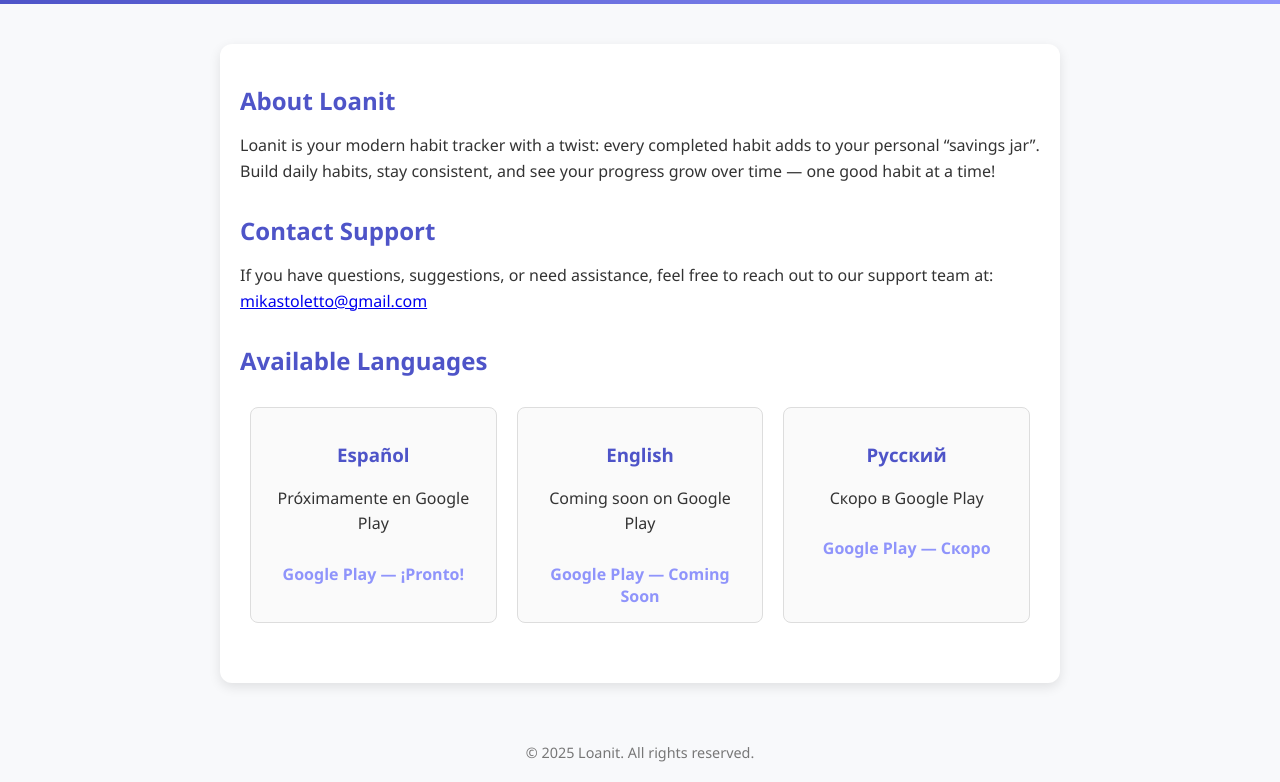
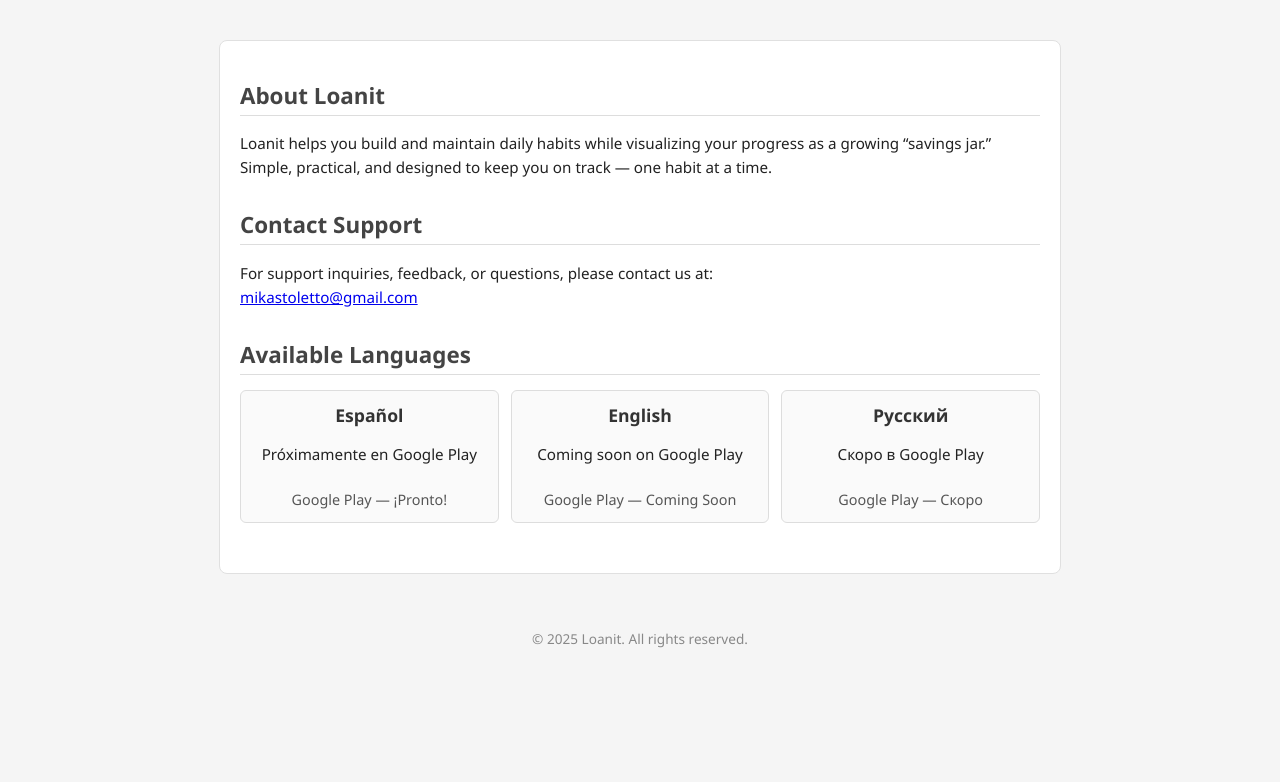
Before and after one commit to mikastoletto/habitchain, a plain HTML site: page index.html in a window 1280 px wide. Shown: the part 79-861 px from the top of the page. After the commit the page ends 800 px from the top, so only its background shows below. Drawn offline with Linux system fonts and the light colour scheme.

Commit message:
Update index.html

```diff
--- a/index.html
+++ b/index.html
@@ -8,67 +8,75 @@
     body {
         margin: 0;
         font-family: 'Segoe UI', Tahoma, Geneva, Verdana, sans-serif;
-        background: #f8f9fb;
-        color: #333;
+        background: #f5f5f5;
+        color: #222;
     }
     header {
-        background: linear-gradient(90deg, #4e54c8, #8f94fb);
+        background: #222;
         padding: 20px;
         text-align: center;
         color: white;
     }
     header h1 {
         margin: 0;
-        font-size: 2em;
+        font-size: 1.8em;
+        letter-spacing: 0.5px;
     }
     .container {
         max-width: 800px;
         margin: 40px auto;
         padding: 20px;
-        background: white;
-        border-radius: 12px;
-        box-shadow: 0 4px 12px rgba(0,0,0,0.1);
+        background: #fff;
+        border: 1px solid #e0e0e0;
+        border-radius: 8px;
     }
     .section {
         margin-bottom: 30px;
     }
     .section h2 {
-        color: #4e54c8;
-        font-size: 1.5em;
-        margin-bottom: 10px;
+        color: #444;
+        font-size: 1.4em;
+        margin-bottom: 8px;
+        border-bottom: 1px solid #ddd;
+        padding-bottom: 4px;
     }
     .section p {
         line-height: 1.6;
+        font-size: 0.95em;
     }
     .languages {
         display: flex;
-        justify-content: space-around;
-        margin-top: 20px;
+        justify-content: space-between;
+        flex-wrap: wrap;
+        gap: 12px;
+        margin-top: 15px;
     }
     .lang {
-        flex: 1;
-        margin: 10px;
-        padding: 15px;
+        flex: 1 1 calc(30% - 12px);
+        min-width: 150px;
         border: 1px solid #ddd;
-        border-radius: 8px;
+        border-radius: 6px;
+        padding: 12px;
+        background: #fafafa;
         text-align: center;
-        background: #fafafa;
     }
     .lang h3 {
-        color: #4e54c8;
+        margin: 0 0 6px;
+        font-size: 1.1em;
+        color: #333;
     }
     .lang a {
         display: inline-block;
-        margin-top: 10px;
+        margin-top: 8px;
         text-decoration: none;
-        color: #8f94fb;
-        font-weight: bold;
+        color: #555;
+        font-size: 0.9em;
     }
     footer {
         text-align: center;
-        padding: 20px;
-        font-size: 0.9em;
-        color: #777;
+        padding: 15px;
+        font-size: 0.85em;
+        color: #888;
     }
 </style>
 </head>
@@ -82,14 +90,15 @@
     <div class="section">
         <h2>About Loanit</h2>
         <p>
-            Loanit is your modern habit tracker with a twist: every completed habit adds to your personal “savings jar”. Build daily habits, stay consistent, and see your progress grow over time — one good habit at a time!
+            Loanit helps you build and maintain daily habits while visualizing your progress as a growing “savings jar.”
+            Simple, practical, and designed to keep you on track — one habit at a time.
         </p>
     </div>
 
     <div class="section">
         <h2>Contact Support</h2>
         <p>
-            If you have questions, suggestions, or need assistance, feel free to reach out to our support team at:
+            For support inquiries, feedback, or questions, please contact us at:
             <br>
             <a href="mailto:mikastoletto@gmail.com">mikastoletto@gmail.com</a>
         </p>
```
